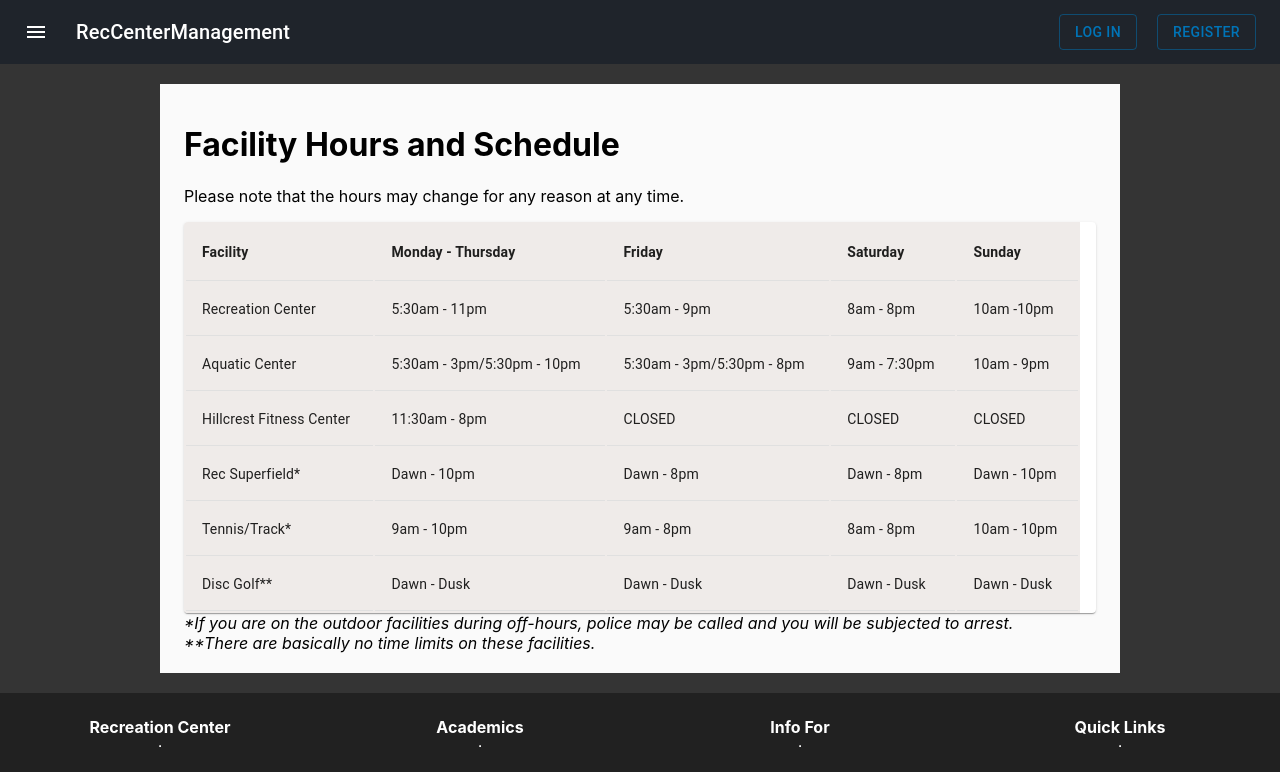
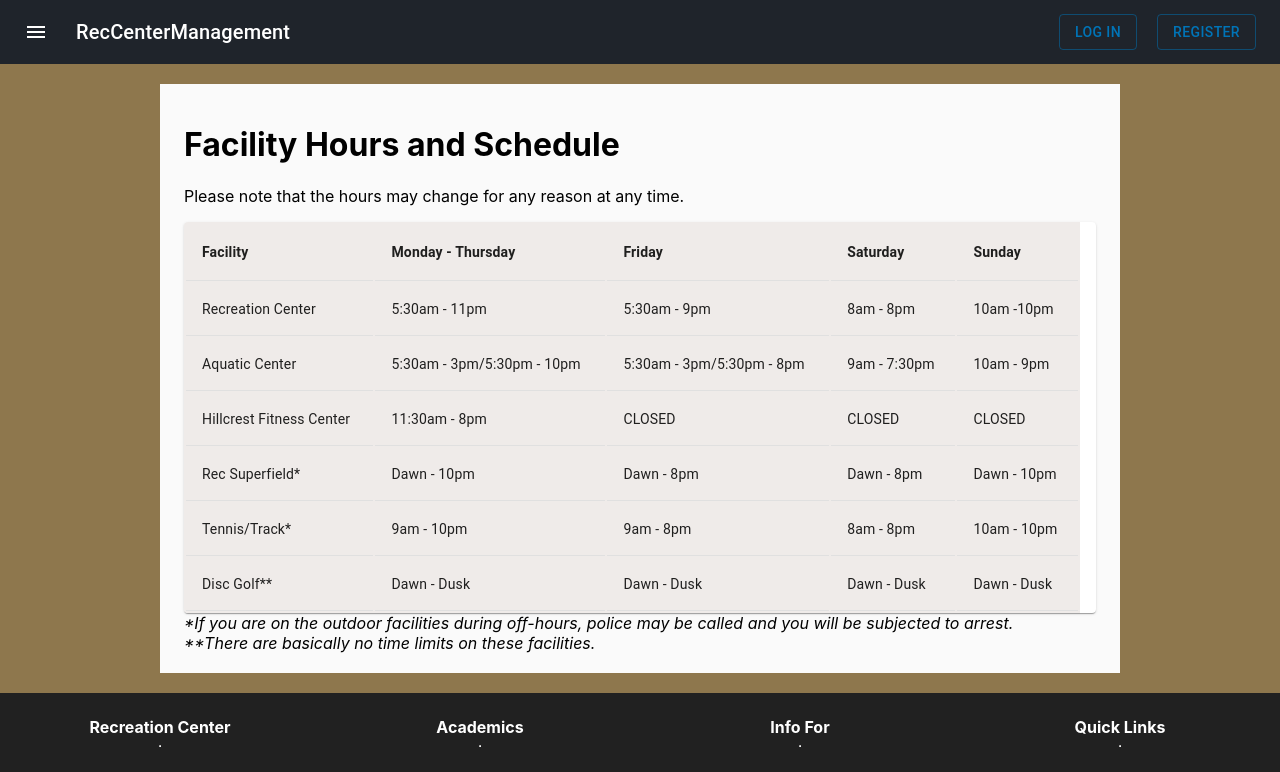
Before and after one commit to RecCenterManagement/rec-management-frontend, a React (Create React App) app: page /facilityhours in a window 1280 px wide. Shown: the top 772 px of the page. Built offline with nearby package versions, Linux system fonts and the light colour scheme.

Commit message:
Update FacilityHoursAndSchedule.js

```diff
--- a/src/components/FacilityHoursAndSchedule.js
+++ b/src/components/FacilityHoursAndSchedule.js
@@ -15,7 +15,7 @@ const useStyles = makeStyles({
       backgroundColor: '#efebe9'
     },
     background: {
-      backgroundColor: '#343434'
+      backgroundColor: '#8e774d'
     },
     cont: {
       backgroundColor: '#fafafa'
```
